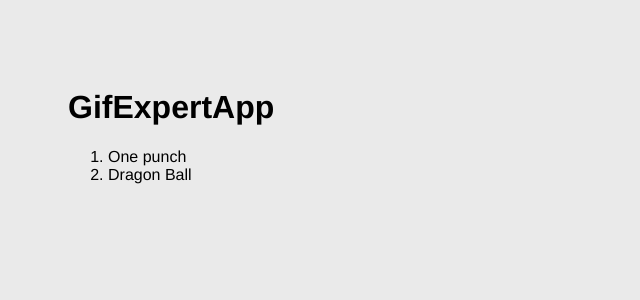
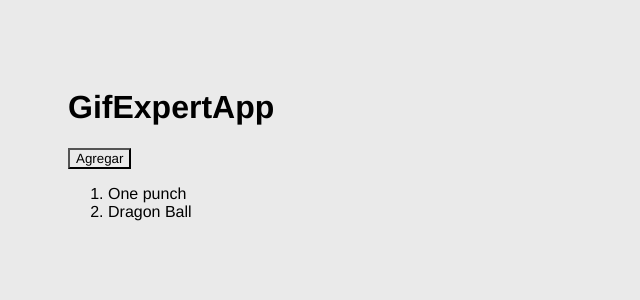
Before and after one commit to epassano/04-gif-expert-app, a React (Vite) app: page / in a window 1280 px wide. Shown: the top 300 px of the page, without its empty margins (0-640 px from the left). Built offline with nearby package versions, Linux system fonts and the light colour scheme.

Commit message:
77. Agregar una nueva categoría

```diff
--- a/src/GifExpertApp.jsx
+++ b/src/GifExpertApp.jsx
@@ -3,13 +3,17 @@ import { useState } from "react"
 export const GifExpertApp = () => {
 
     const [categories, setCategories] = useState(['One punch','Dragon Ball']);
-    console.log(categories)
+
+    const onAddCategory=()=>{
+        setCategories(['valorant',...categories])
+    }
   return (
     <>
     {/*Titulo */}
     <h1>GifExpertApp</h1>
     {/*Input */}
     {/*Listado de Gif */}
+    <button onClick={onAddCategory}>Agregar</button>
     <ol>
      {categories.map(category=>{
         return <li key={category}>{category}</li>
```
